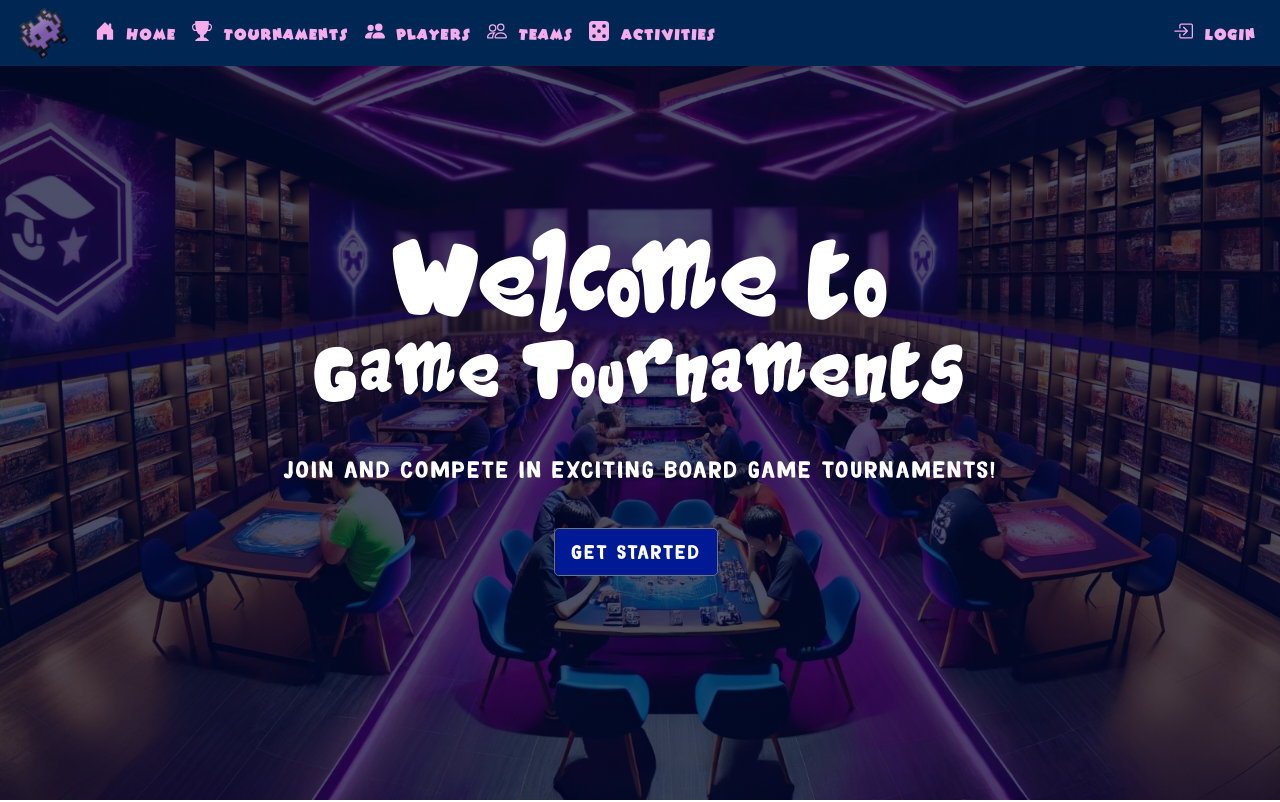
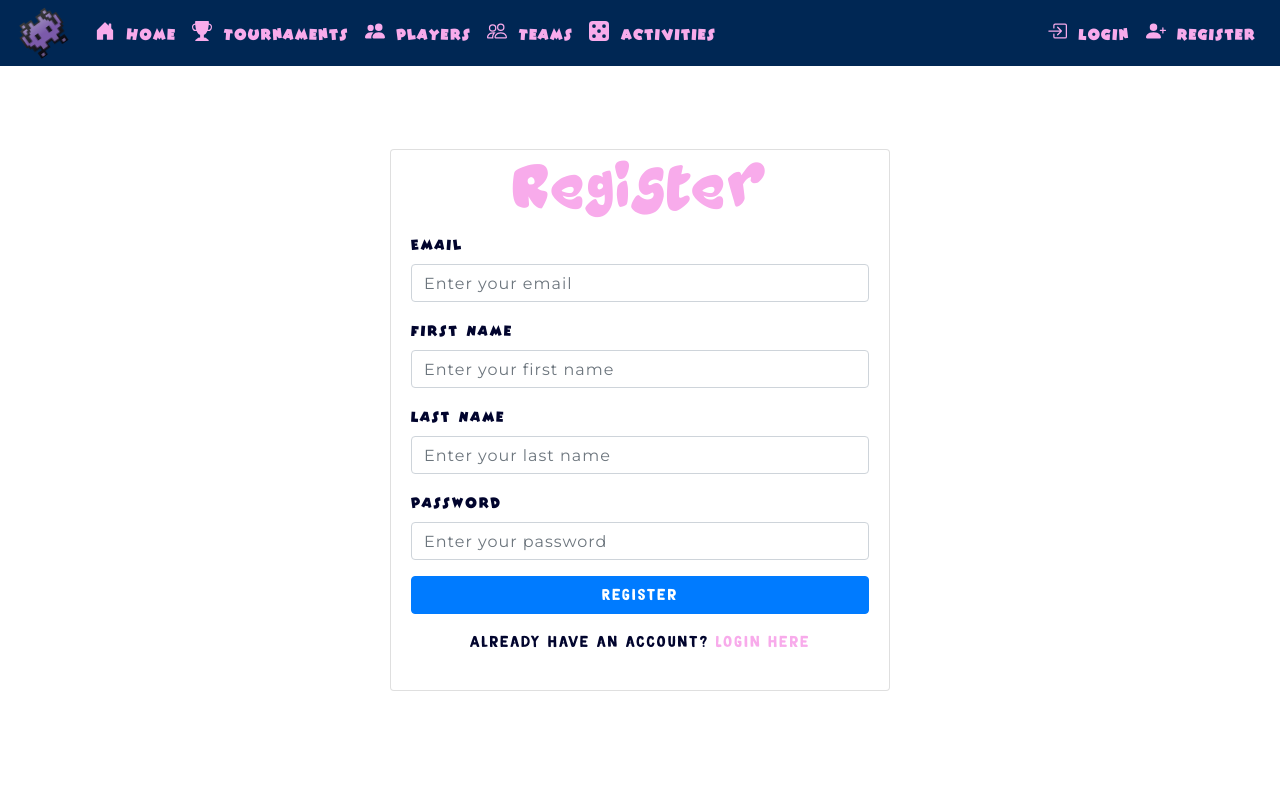
Before and after one commit to LenaAbel/BDD70_TOURNAMENT_MANAGEMENT, a Vue app in the folder frontend/: page /register in a window 1280 px wide. Before the commit this address led to /. Shown: the top 802 px of the page. Built offline with nearby package versions, Linux system fonts and the light colour scheme.

Commit message:
Login Register view

```diff
--- a/frontend/package.json
+++ b/frontend/package.json
@@ -9,6 +9,7 @@
   },
   "dependencies": {
     "axios": "^1.7.7",
+    "bcrypt": "^5.1.1",
     "body-parser": "^1.20.3",
     "bootstrap-vue": "^2.23.1",
     "core-js": "^3.8.3",
--- a/frontend/src/components/NavBar.vue
+++ b/frontend/src/components/NavBar.vue
@@ -1,9 +1,22 @@
 <!-- src/components/Navbar.vue -->
 <template>
   <div>
-    <b-navbar toggleable="lg" type="dark" variant="dark" class="fixed-top navbar-custom" style="padding: 3px 0;">
+    <b-navbar
+        toggleable="lg"
+        type="dark"
+        variant="dark"
+        class="fixed-top navbar-custom"
+        style="padding: 3px 0;"
+    >
       <b-navbar-brand href="/" class="ml-3">
-        <img src="../assets/logo.png" alt="Logo" width="45" height="40" style="margin: 5px" class="d-inline-block rounded align-top" />
+        <img
+            src="../assets/logo.png"
+            alt="Logo"
+            width="45"
+            height="40"
+            style="margin: 5px"
+            class="d-inline-block rounded align-top"
+        />
       </b-navbar-brand>
 
       <b-navbar-toggle target="nav-collapse"></b-navbar-toggle>
@@ -28,10 +41,13 @@
           </b-nav-item>
         </b-navbar-nav>
 
-        <!-- Right-aligned "Login" button -->
+        <!-- Right-aligned "Login" and "Register" buttons -->
         <b-navbar-nav class="ml-auto mr-3">
           <b-nav-item href="/login">
             <b-icon icon="box-arrow-in-right" class="mr-1"></b-icon> Login
+          </b-nav-item>
+          <b-nav-item href="/register">
+            <b-icon icon="person-plus-fill" class="mr-1"></b-icon> Register
           </b-nav-item>
         </b-navbar-nav>
       </b-collapse>
--- a/frontend/src/components/home/mainLogin.vue
+++ b/frontend/src/components/home/mainLogin.vue
@@ -1,21 +1,98 @@
 <!-- src/components/mainLogin.vue -->
 <template>
-  <div class="login">
-    <h2>Login</h2>
-    <!-- Login form goes here -->
+  <div class="login mt-5 d-flex align-items-center justify-content-center">
+    <b-card class="w-100" style="max-width: 500px;">
+      <h2 class="text-center mb-4">Login</h2>
+      <b-form @submit.prevent="login">
+        <b-form-group label="Email" label-for="email">
+          <b-form-input
+              id="email"
+              v-model="form.email"
+              type="email"
+              required
+              placeholder="Enter your email"
+          ></b-form-input>
+        </b-form-group>
+        <b-form-group label="Password" label-for="password">
+          <b-form-input
+              id="password"
+              v-model="form.password"
+              type="password"
+              required
+              placeholder="Enter your password"
+          ></b-form-input>
+        </b-form-group>
+        <b-button
+            type="submit"
+            variant="primary"
+            block
+            class="magical-brush-button"
+        >
+          Login
+        </b-button>
+      </b-form>
+      <p class="text-center mt-3">
+        Don't have an account?
+        <b-link
+            @click="$router.push('/register')"
+            class="magical-brush-link"
+        >Register here</b-link>
+      </p>
+    </b-card>
   </div>
 </template>
 
 <script>
 export default {
   name: 'mainLogin',
+  data() {
+    return {
+      form: {
+        email: '',
+        password: '',
+      },
+    };
+  },
+  methods: {
+    login() {
+      // Placeholder for login logic
+      console.log('Login form submitted:', this.form);
+    },
+  },
 };
 </script>
 
 <style scoped>
+.login {
+  min-height: calc(100vh - 56px); /* Adjust for navbar height if fixed-top */
+}
+
+.b-card {
+  padding: 2rem;
+  background-color: #fff;
+}
+
+.login h2 {
+  color: var(--pink);
+}
+
 label {
   font-family: 'MagicNeys', sans-serif;
   font-weight: normal;
   color: var(--darkblue);
 }
+
+.magical-brush-button {
+  font-family: 'MagicalBrush', cursive;
+}
+
+.magical-brush-link {
+  font-family: 'MagicalBrush', cursive;
+  cursor: pointer;
+  color: var(--pink);
+}
+
+.magical-brush-link:hover {
+  text-decoration: underline;
+}
 </style>
--- a/frontend/src/components/home/mainRegister.vue
+++ b/frontend/src/components/home/mainRegister.vue
@@ -1,32 +1,64 @@
 <!-- src/components/mainRegister.vue -->
 <template>
-  <div class="register mt-5">
-    <b-container>
+  <div class="register mt-5 d-flex align-items-center justify-content-center">
+    <b-card class="w-100" style="max-width: 500px;">
       <h2 class="text-center mb-4">Register</h2>
       <b-form @submit.prevent="register">
         <b-form-group label="Email" label-for="email">
-          <b-form-input id="email" v-model="form.email" type="email" required></b-form-input>
+          <b-form-input
+              id="email"
+              v-model="form.email"
+              type="email"
+              required
+              placeholder="Enter your email"
+          ></b-form-input>
         </b-form-group>
         <b-form-group label="First Name" label-for="name">
-          <b-form-input id="name" v-model="form.name" required></b-form-input>
+          <b-form-input
+              id="name"
+              v-model="form.name"
+              required
+              placeholder="Enter your first name"
+          ></b-form-input>
         </b-form-group>
         <b-form-group label="Last Name" label-for="lastname">
-          <b-form-input id="lastname" v-model="form.lastname" required></b-form-input>
-        </b-form-group>
-        <b-form-group label="Nickname" label-for="nickname">
-          <b-form-input id="nickname" v-model="form.nickname"></b-form-input>
+          <b-form-input
+              id="lastname"
+              v-model="form.lastname"
+              required
+              placeholder="Enter your last name"
+          ></b-form-input>
         </b-form-group>
         <b-form-group label="Password" label-for="password">
-          <b-form-input id="password" v-model="form.password" type="password" required></b-form-input>
+          <b-form-input
+              id="password"
+              v-model="form.password"
+              type="password"
+              required
+              placeholder="Enter your password"
+          ></b-form-input>
         </b-form-group>
-        <b-button type="submit" variant="primary" block>Register</b-button>
+        <b-button
+            type="submit"
+            variant="primary"
+            block
+            class="magical-brush-button"
+        >
+          Register
+        </b-button>
       </b-form>
-    </b-container>
+      <p class="text-center mt-3">
+        Already have an account?
+        <b-link
+            @click="$router.push('/login')"
+            class="magical-brush-link"
+        >Login here</b-link>
+      </p>
+    </b-card>
   </div>
 </template>
 
 <script>
-import axios from 'axios';
 
 export default {
   name: 'mainRegister',
@@ -36,22 +68,14 @@ export default {
         email: '',
         name: '',
         lastname: '',
-        nickname: '',
         password: '',
       },
     };
   },
   methods: {
     register() {
-      axios
-          .post('/api/players', this.form)
-          .then(() => {
-            this.$router.push('/login');
-          })
-          .catch((error) => {
-            console.error('Registration error:', error);
-            // Handle error (e.g., show a notification)
-          });
+      // Placeholder for registration logic
+      this.$router.push('/login');
     },
   },
 };
@@ -59,15 +83,16 @@ export default {
 
 <style scoped>
 .register {
-  color: #fff;
+  min-height: calc(100vh - 56px); /* Adjust for navbar height if fixed-top */
+}
+
+.b-card {
+  padding: 2rem;
+  background-color: #fff;
 }
 
 .register h2 {
   color: var(--pink);
-}
-
-.b-container {
-  max-width: 500px;
 }
 
 label {
@@ -75,4 +100,18 @@ label {
   font-weight: normal;
   color: var(--darkblue);
 }
+
+.magical-brush-button {
+  font-family: 'MagicalBrush', cursive;
+}
+
+.magical-brush-link {
+  font-family: 'MagicalBrush', cursive;
+  cursor: pointer;
+  color: var(--pink);
+}
+
+.magical-brush-link:hover {
+  text-decoration: underline;
+}
 </style>
--- a/frontend/src/router/router.js
+++ b/frontend/src/router/router.js
@@ -1,4 +1,4 @@
-// src/router/index.js
+// src/router/routeur.js
 
 import Vue from 'vue';
 import Router from 'vue-router';
@@ -7,6 +7,8 @@ import TournamentsList from '../components/home/TournamentsList.vue';
 import PlayersList from '../components/home/PlayersList.vue';
 import TeamsList from '../components/home/TeamsList.vue';
 import ActivitiesList from '../components/home/ActivitiesList.vue';
+import mainRegister from '../components/home/mainRegister.vue';
+import mainLogin from '../components/home/mainLogin.vue';
 
 Vue.use(Router);
 
@@ -39,6 +41,16 @@ export default new Router({
             component: ActivitiesList,
         },
         {
+            path: '/register',
+            name: 'Register',
+            component: mainRegister,
+        },
+        {
+            path: '/login',
+            name: 'Login',
+            component: mainLogin,
+        },
+        {
             path: '*',
             redirect: '/',
         },
```
